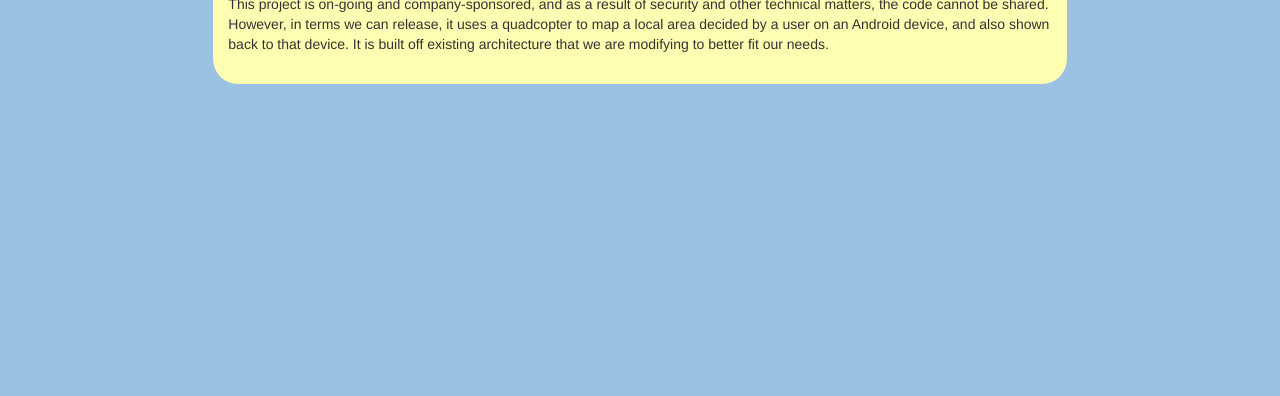
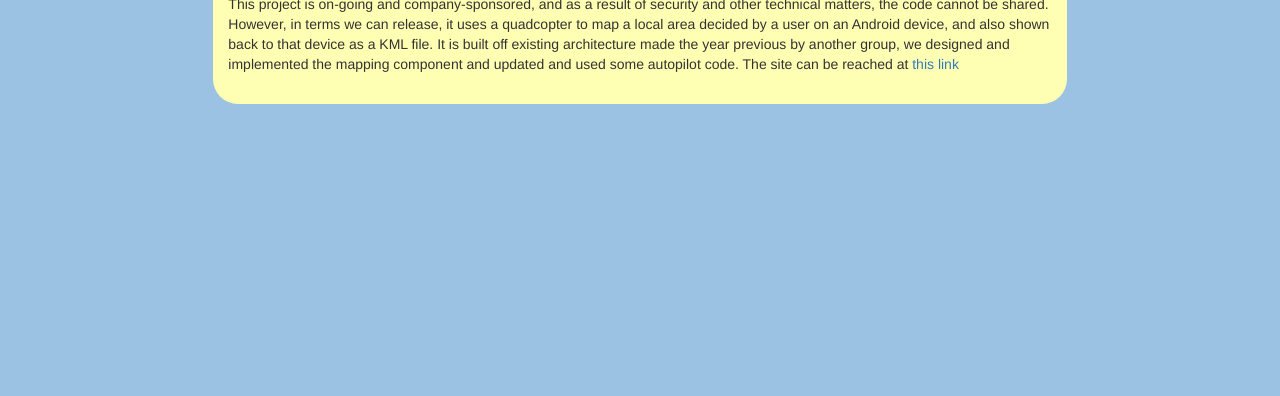
Before and after one commit to Jobbleton/Jobbleton.github.io, a plain HTML site: page dronemapping.html in a window 1280 px wide. Shown: the part 404-800 px from the top of the page. Drawn offline with nearby package versions, Linux system fonts and the light colour scheme.

Commit message:
Updated ALIS project

```diff
--- a/dronemapping.html
+++ b/dronemapping.html
@@ -15,7 +15,7 @@
 	<h2 align="center">Projects</h2>
 	<div>
 		<h1>Drone Mapping</h1>
-		<p>This project is on-going and company-sponsored, and as a result of security and other technical matters, the code cannot be shared. However, in terms we can release, it uses a quadcopter to map a local area decided by a user on an Android device, and also shown back to that device. It is built off existing architecture that we are modifying to better fit our needs.</p>
+		<p>This project is on-going and company-sponsored, and as a result of security and other technical matters, the code cannot be shared. However, in terms we can release, it uses a quadcopter to map a local area decided by a user on an Android device, and also shown back to that device as a KML file. It is built off existing architecture made the year previous by another group, we designed and implemented the mapping component and updated and used some autopilot code. The site can be reached at <a href="http://may1712.sd.ece.iastate.edu/">this link</a></p>
 	</div>
     </div>
 </body>
```
